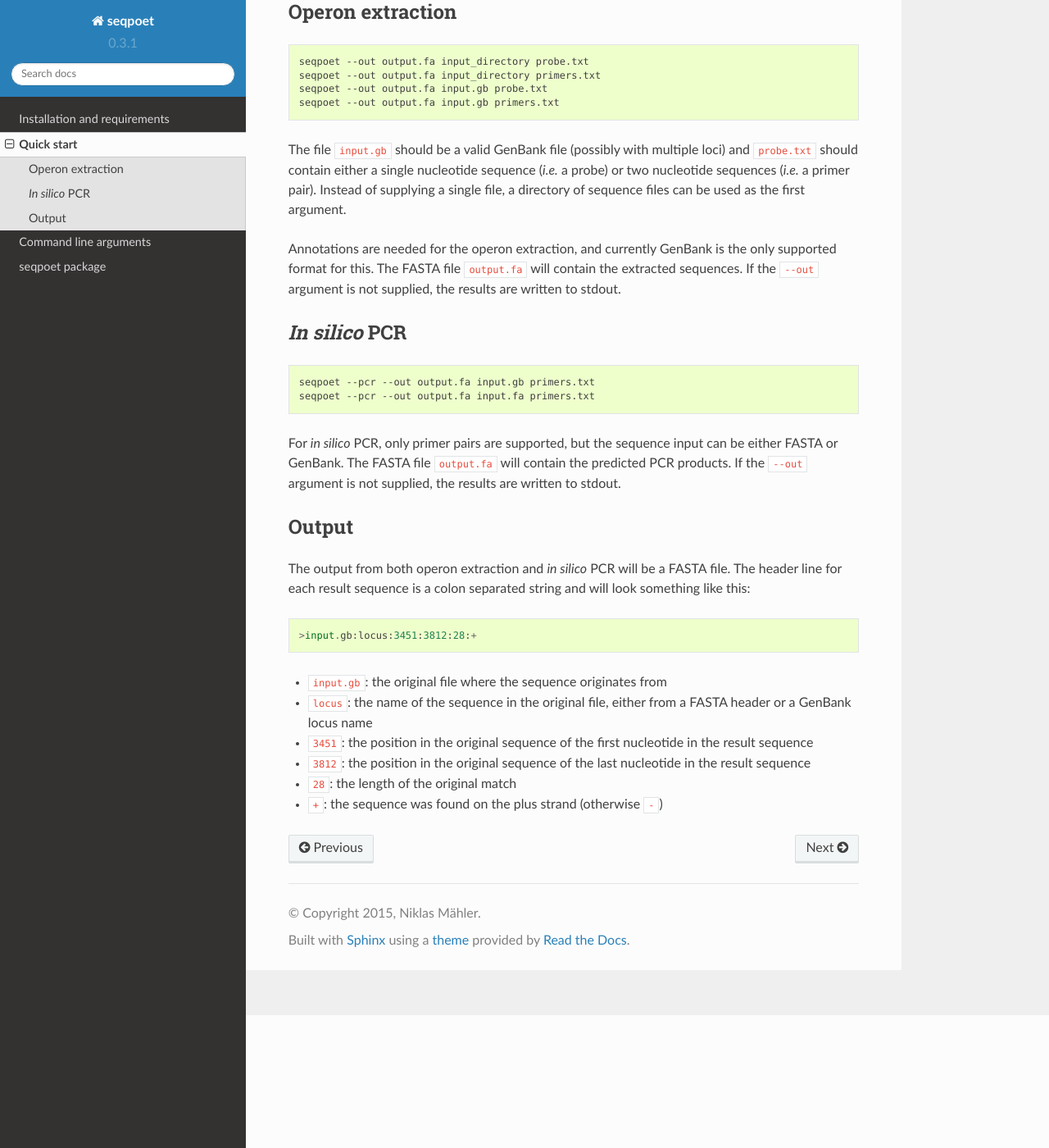
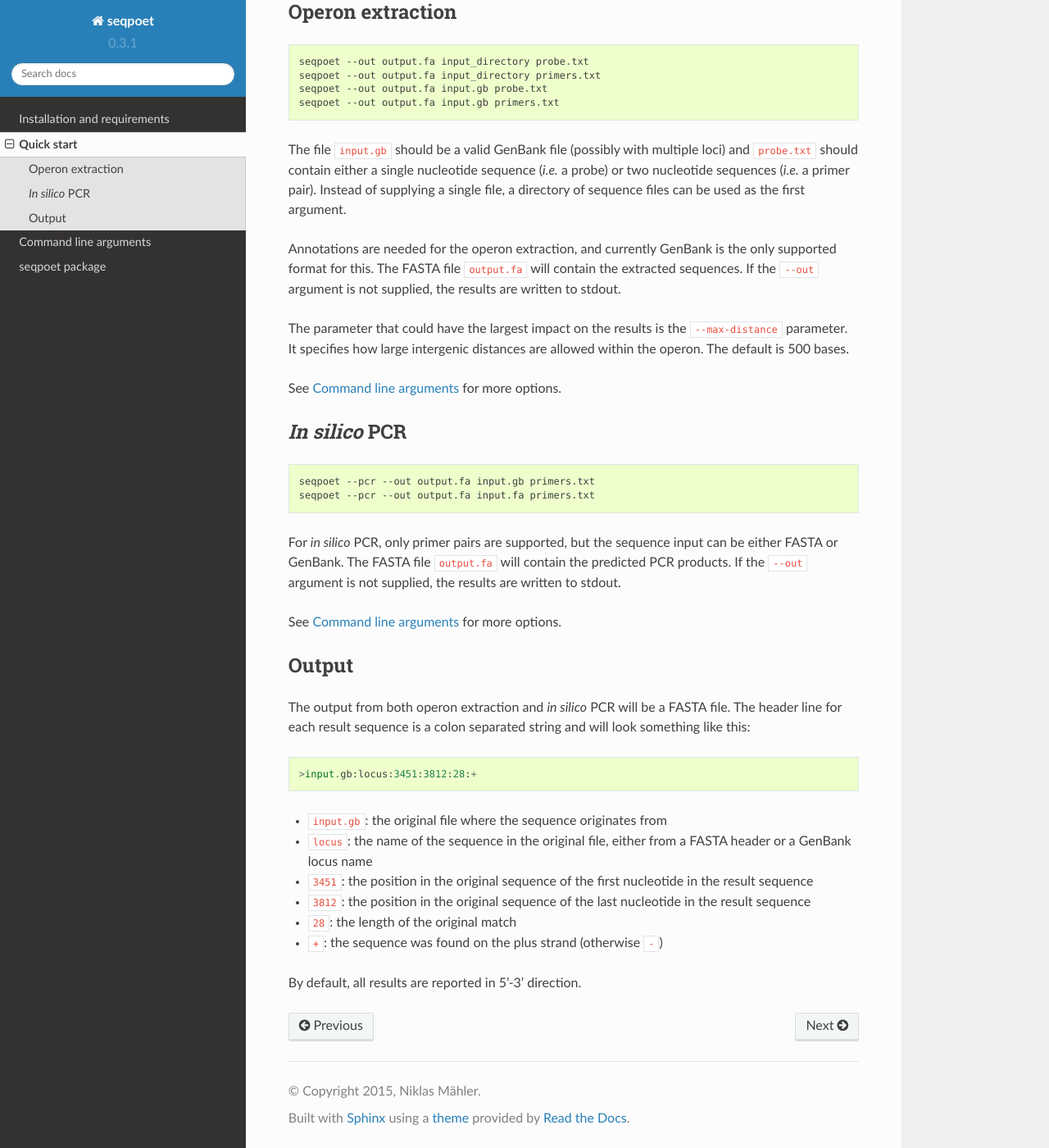
Before and after one commit to maehler/seqpoet, a Sphinx documentation site: the page built from docs/quickstart.rst, in a window 1280 px wide and 1400 px high, scrolled down 162 px. Shown: the whole window at 82% size. Built offline with Sphinx 7.4.7 and the Read the Docs theme 2.0.0, drawn with Linux system fonts in a browser that asks for light colours; the version number is read from the project's files by our own code.

Commit message:
Doc update

```diff
--- a/docs/quickstart.rst
+++ b/docs/quickstart.rst
@@ -22,6 +22,12 @@ is the only supported format for this. The FASTA file ``output.fa`` will
 contain the extracted sequences. If the ``--out`` argument is not supplied,
 the results are written to stdout.
 
+The parameter that could have the largest impact on the results is the
+``--max-distance`` parameter. It specifies how large intergenic distances
+are allowed within the operon. The default is 500 bases.
+
+See `Command line arguments`_ for more options.
+
 *In silico* PCR
 ---------------
 
@@ -35,6 +41,8 @@ For *in silico* PCR, only primer pairs are supported, but the sequence input
 can be either FASTA or GenBank. The FASTA file ``output.fa`` will contain the
 predicted PCR products. If the ``--out`` argument is not supplied,
 the results are written to stdout.
+
+See `Command line arguments`_ for more options.
 
 Output
 ------
@@ -56,3 +64,7 @@ and will look something like this:
   result sequence
 - ``28``: the length of the original match
 - ``+``: the sequence was found on the plus strand (otherwise ``-``)
+
+By default, all results are reported in 5'-3' direction.
+
+.. _Command line arguments: command_line.html
```
